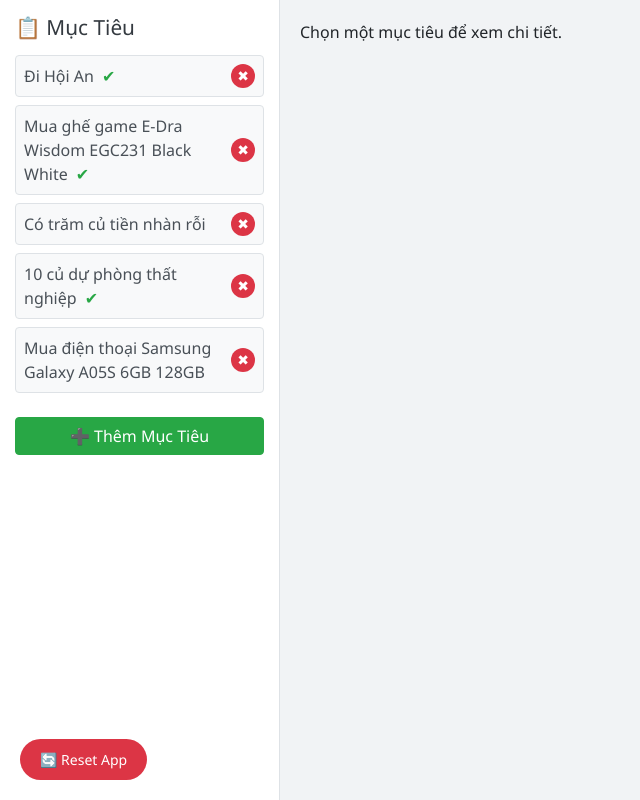
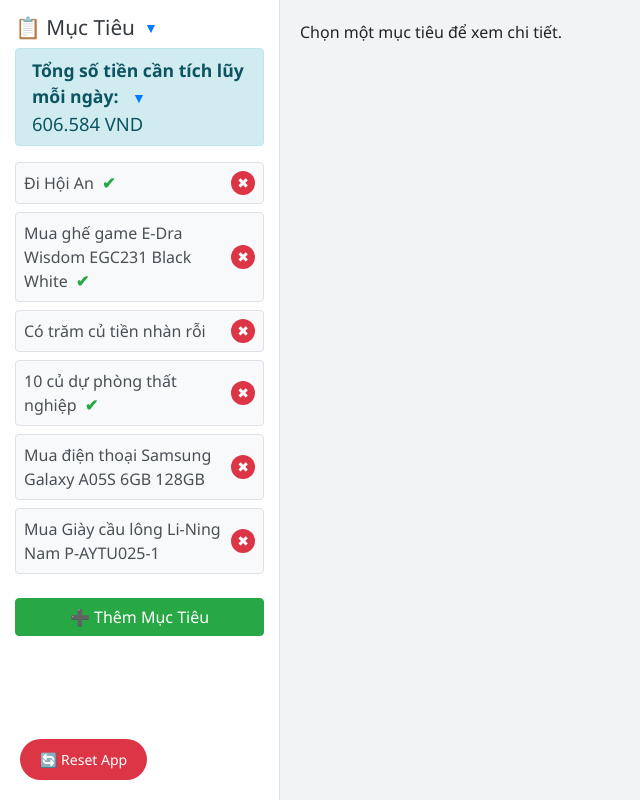
Before and after one commit to we24lccd/geld-ziel-app, a Flask app: page / in a window 1280 px wide. Shown: the whole page, without its empty margins (0-640 px from the left). Run offline with Flask 3, Linux system fonts and the light colour scheme.

Commit message:
lastest update

```diff
--- a/app.py
+++ b/app.py
@@ -15,7 +15,11 @@ app.config['UPLOAD_FOLDER'] = UPLOAD_FOLDER
 def index():
     data = read_data()
     goals = [enrich_goal(g) for g in data['goals']]
-    return render_template('index.html', goals=goals)
+    # Tính tổng số tiền cần tích lũy mỗi ngày
+    total_daily_needed = sum(g.get('daily_needed', 0) for g in goals)
+    # Định dạng số tiền (ví dụ: 123456 -> "123.456 VND")
+    total_daily_needed_fmt = format_currency(total_daily_needed) + " VND"
+    return render_template('index.html', goals=goals, total_daily_needed_fmt=total_daily_needed_fmt)
 
 @app.route('/goal/<int:goal_id>')
 def get_goal(goal_id):
--- a/data.json
+++ b/data.json
@@ -151,14 +151,36 @@
             "description": "Mua điện thoại Samsung Galaxy A05S 6GB 128GB",
             "amount": 3290000,
             "deadline": "2026-04-25",
+            "deposits": [],
+            "image": "goal_4_Samsung_Galaxy_A05s_6GB_-_128GB.jpg"
+        },
+        {
+            "description": "Mua Giày cầu lông Li-Ning Nam P-AYTU025-1",
+            "amount": 1300909,
+            "deadline": "2026-05-02",
             "deposits": [
                 {
                     "amount": 203022.0,
-                    "timestamp": "2025-08-27 08:37:53",
+                    "timestamp": "2025-09-05 17:33:05",
                     "note": "Lãi HHV"
+                },
+                {
+                    "amount": 19000.0,
+                    "timestamp": "2025-09-05 17:33:28",
+                    "note": "Lãi tích lũy Viettel Money"
+                },
+                {
+                    "amount": 106785.0,
+                    "timestamp": "2025-09-12 13:50:21",
+                    "note": "Lãi VJC"
+                },
+                {
+                    "amount": 201568.0,
+                    "timestamp": "2025-09-17 11:09:17",
+                    "note": "Lãi VJC"
                 }
             ],
-            "image": "goal_4_Samsung_Galaxy_A05s_6GB_-_128GB.jpg"
+            "image": "goal_5_Giay_cau_long_Li-Ning_Nam_P-AYTU025-1.jpg"
         }
     ]
 }
--- a/models.py
+++ b/models.py
@@ -25,7 +25,7 @@ def enrich_goal(goal):
 
     if goal['completed']:
         goal['daily_needed'] = 0
-        goal['daily_needed_fmt'] = "0 (Không cần tích lũy)"
+        goal['daily_needed_fmt'] = "0 (Đã hoàn thành)"
         goal['progress_percent'] = 100
         goal['completion_message'] = "🎉 Chúc mừng đã hoàn thành mục tiêu!"
     else:
@@ -38,10 +38,10 @@ def enrich_goal(goal):
 
         if goal['daily_needed']:
             daily_needed_int = int(round(goal['daily_needed']))
-            daily_needed_words = capitalize_first(number_to_words(daily_needed_int)) if daily_needed_int > 0 else "Không cần tích lũy"
+            daily_needed_words = capitalize_first(number_to_words(daily_needed_int)) if daily_needed_int > 0 else "Đã hoàn thành"
             goal['daily_needed_fmt'] = f"{format_currency(goal['daily_needed'])} ({daily_needed_words})"
         else:
-            goal['daily_needed_fmt'] = "0 (Không cần tích lũy)"
+            goal['daily_needed_fmt'] = "0 (Đã hoàn thành)"
 
     goal['amount_fmt'] = f"{format_currency(goal['amount'])} ({capitalize_first(number_to_words(goal['amount']))})"
     goal['total_saved_fmt'] = f"{format_currency(total)} ({capitalize_first(number_to_words(total))})"
--- a/static/css/style.css
+++ b/static/css/style.css
@@ -122,3 +122,8 @@ body {
     border-radius: 12px;
     box-shadow: 0 0 8px rgba(0,0,0,0.2);
 }
+
+.text-success {
+    color: #28a745 !important;
+    font-weight: bold;
+}
--- a/static/js/main.js
+++ b/static/js/main.js
@@ -20,7 +20,7 @@ function showGoalDetails(index) {
                 <p><strong>Số tiền mục tiêu:</strong> ${goal.amount_fmt}</p>
                 <p><strong>Hạn chót:</strong> ${goal.deadline || "Không có"}</p>
                 <p><strong>Đã tích lũy:</strong> ${goal.total_saved_fmt}</p>
-                <p><strong>Số tiền cần mỗi ngày:</strong> ${goal.daily_needed_fmt}</p>
+                <p><strong>Số tiền cần tích lũy mỗi ngày:</strong> ${goal.daily_needed_fmt}</p>
                 <div class="progress mb-2">
                     <div class="progress-bar" style="width: ${goal.progress_percent}%">
                         ${goal.progress_percent.toFixed(1)}%
@@ -246,3 +246,17 @@ function saveDepositNote(goalId, depositId, note) {
     goals[goalId].deposits[depositId].editingNote = false;
     updateDepositNote(goalId, depositId, note);
 }
+
+function renderTotalDailyNeeded() {
+    let total = goals.reduce((sum, g) => sum + (g.daily_needed || 0), 0);
+    let totalText = `<div class="alert alert-info py-2 px-3 mb-3">
+        <strong>Tổng cần tích lũy mỗi ngày:</strong>
+        ${total.toLocaleString('vi-VN')} VND
+    </div>`;
+    const totalDiv = document.getElementById('totalDailyNeeded');
+    if (totalDiv) totalDiv.innerHTML = totalText;
+}
+
+document.addEventListener('DOMContentLoaded', function() {
+    renderTotalDailyNeeded();
+});
--- a/templates/index.html
+++ b/templates/index.html
@@ -9,7 +9,44 @@
 <body>
 
 <div class="sidebar">
-    <h3>📋 Mục Tiêu</h3>
+    <div class="d-flex align-items-center mb-2">
+        <h3 class="mb-0 mr-2">📋 Mục Tiêu</h3>
+        <button class="btn btn-link btn-sm p-0" id="toggleGoalListBtn"
+            onclick="toggleGoalList(); event.stopPropagation();" title="Ẩn/Hiện danh sách mục tiêu">
+            <span id="toggleGoalListIcon">&#9660;</span>
+        </button>
+    </div>
+    <!-- Tổng cần tích lũy mỗi ngày với dropdown chi tiết -->
+    <div class="alert alert-info py-2 px-3 mb-3" style="position:relative;">
+        <strong style="font-size:1.1em;">
+            Tổng số tiền cần tích lũy mỗi ngày:
+            <button class="btn btn-link btn-sm p-0 ml-2" style="vertical-align:baseline;"
+                onclick="toggleDailyDetail();event.stopPropagation();" title="Xem chi tiết">
+                <span id="dailyDetailIcon">&#9660;</span>
+            </button>
+        </strong>
+        <div>
+            <span id="totalDailyNeededValue" style="font-size:1.15em;">
+                {{ total_daily_needed_fmt if total_daily_needed_fmt is defined else '' }}
+            </span>
+        </div>
+        <div id="dailyDetailList" style="display:none; margin-top:10px;">
+            <ul class="mb-0 pl-3">
+                {% for goal in goals %}
+                    <li>
+                        <span class="font-weight-bold">{{ goal.description }}</span>:
+                        {% if "Đã hoàn thành" in goal.daily_needed_fmt %}
+                            <span class="text-success font-italic">{{ goal.daily_needed_fmt }}</span>
+                        {% else %}
+                            <span class="text-primary">{{ goal.daily_needed_fmt }}</span>
+                        {% endif %}
+                    </li>
+                {% endfor %}
+            </ul>
+        </div>
+    </div>
+    <!-- Danh sách mục tiêu -->
+    <div id="goalList">
         {% for goal in goals %}
         <div class="goal-item position-relative border p-2 mb-2 rounded"
             id="goalItem{{ loop.index0 }}"
@@ -34,6 +71,7 @@
             </div>
         </div>
         {% endfor %}
+    </div>
 
     {% if not goals %}
         <p class="text-muted">Không có mục tiêu nào. Hãy thêm mục tiêu mới!</p>
@@ -56,8 +94,33 @@
 {% include 'modal.html' %}
 
 <script>
+function toggleDailyDetail() {
+    var detail = document.getElementById('dailyDetailList');
+    var icon = document.getElementById('dailyDetailIcon');
+    if (detail.style.display === 'none') {
+        detail.style.display = 'block';
+        icon.innerHTML = '&#9650;'; // mũi tên lên
+    } else {
+        detail.style.display = 'none';
+        icon.innerHTML = '&#9660;'; // mũi tên xuống
+    }
+}
+
+// Ẩn/hiện toàn bộ danh sách mục tiêu
+function toggleGoalList() {
+    var list = document.getElementById('goalList');
+    var icon = document.getElementById('toggleGoalListIcon');
+    if (list.style.display === 'none' || list.style.display === '') {
+        list.style.display = 'block';
+        icon.innerHTML = '&#9660;'; // mũi tên xuống
+    } else {
+        list.style.display = 'none';
+        icon.innerHTML = '&#9654;'; // mũi tên sang phải
+    }
+}
 window.goalsFromServer = {{ goals|tojson }};
 </script>
 
 <script src="{{ url_for('static', filename='js/main.js') }}"></script>
 </body>
+</html>
```
Also changed, not shown: README.txt, static/images/goal_5_Giay_cau_long_Li-Ning_Nam_P-AYTU025-1.jpg (added). Lines whose indentation alone changed are shown as unchanged.
